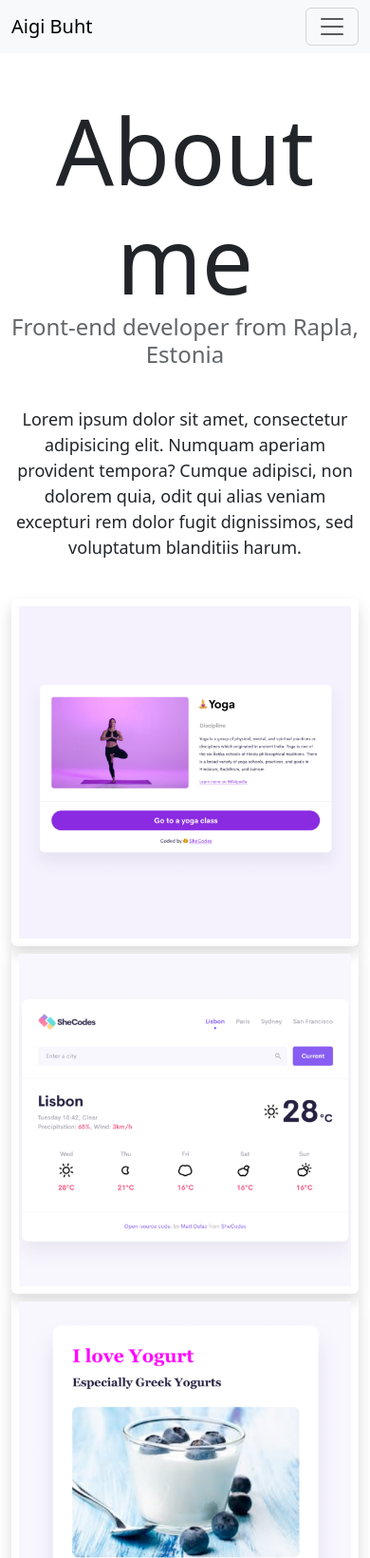
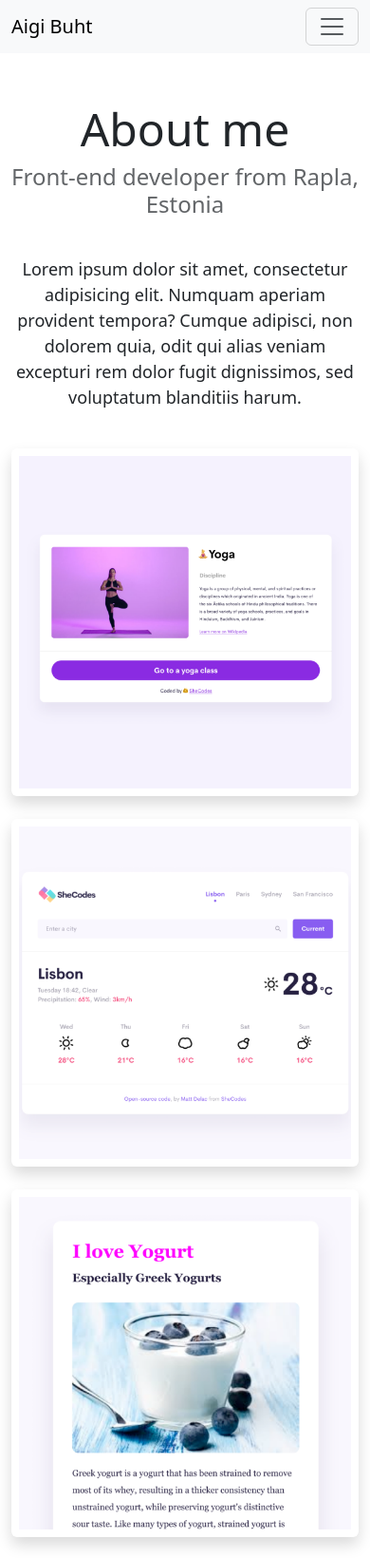
Before and after one commit to aigib/responsive-portfolio, a website: page about.html in a window 390 px wide. Shown: the top 1640 px of the page at 95% size. Drawn offline with nearby package versions, Linux system fonts and the light colour scheme.

Commit message:
Made the website more responsive

```diff
--- a/about.html
+++ b/about.html
@@ -66,13 +66,13 @@
     <div class="container">
       <div class="row">
         <div class="col-md-4">
-          <img src="/images/yoga.png" alt="Yoga project" class="img-fluid p-2 shadow rounded">
+          <img src="/images/yoga.png" alt="Yoga project" class="img-fluid p-2 mb-4 shadow rounded">
       </div>
       <div class="col-md-4">
-        <img src="/images/weather.png" alt="Weather project" class="img-fluid p-2 shadow rounded">
+        <img src="/images/weather.png" alt="Weather project" class="img-fluid p-2 mb-4 shadow rounded">
     </div>
     <div class="col-md-4">
-      <img src="/images/yogurt.png" alt="Yogurt project" class="img-fluid p-2 shadow rounded">
+      <img src="/images/yogurt.png" alt="Yogurt project" class="img-fluid p-2 mb-4 shadow rounded">
   </div>
     </div>
     <div id="contact" class="mt-5">
--- a/style.css
+++ b/style.css
@@ -18,6 +18,17 @@ h3 {
 
 h1 {
   font-size: 96px;
+}
+
+@media (max-width: 900px) {
+  h1 {
+    font-size: 48px;
+    line-height: 1.5;
+  }
+
+  h2 {
+    font-size: 32px;
+  }
 }
 
 h2 {
```
Also changed, not shown: index.html (+1 -0 lines).
